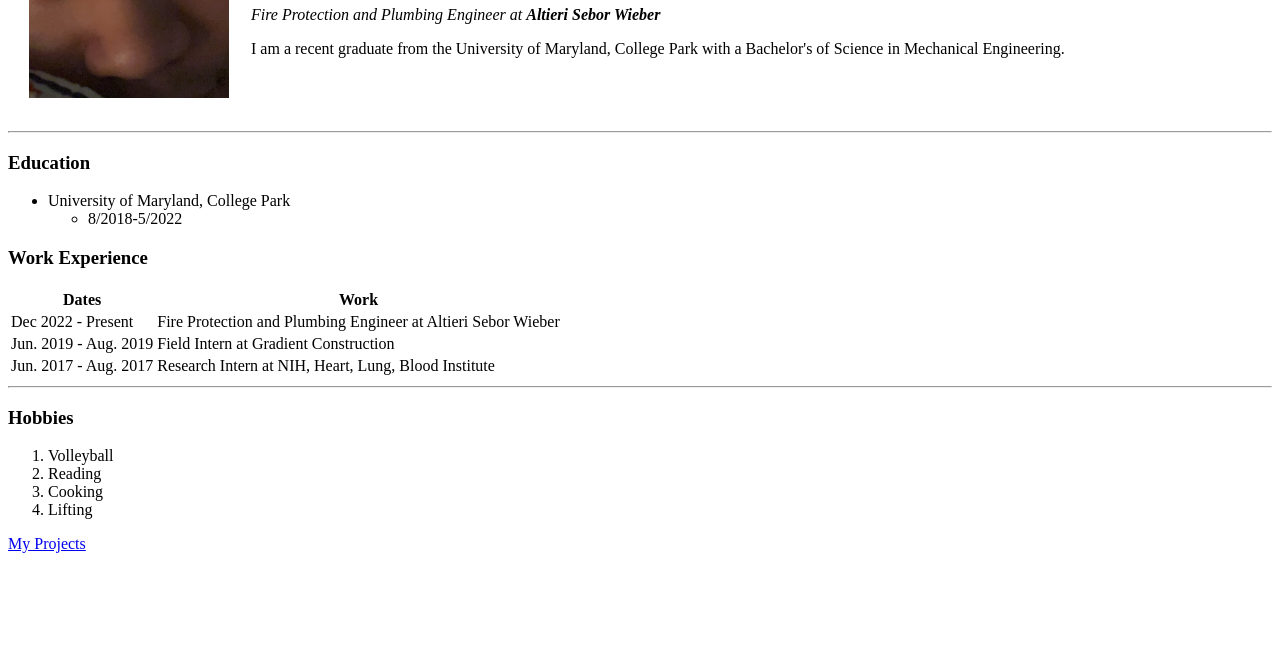
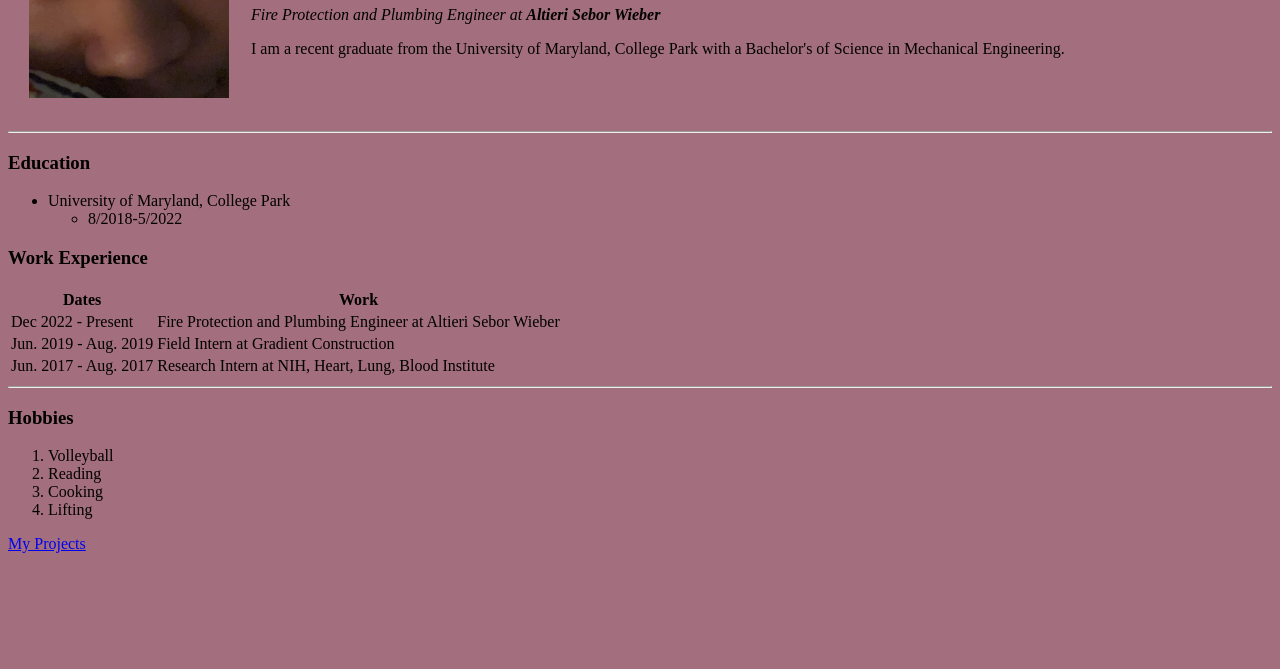
Before and after one commit to tfong08/cv, a plain HTML site: page index.html in a window 1280 px wide. Shown: the part 131-800 px from the top of the page. Drawn offline with Linux system fonts and the light colour scheme.

Commit message:
Update index.html

```diff
--- a/index.html
+++ b/index.html
@@ -5,7 +5,7 @@
       <meta name="viewport" content="width=device-width, initial-scale=1.0">
       <title>Tyler's Personal Site</title>
    </head>
-   <body>
+   <body style="background-color: rgb(163, 110, 126);">
       <table cellspacing="20">
          <td><img src="propic.png"></td>
          <td><h1>Tyler Fong</h1>
```
